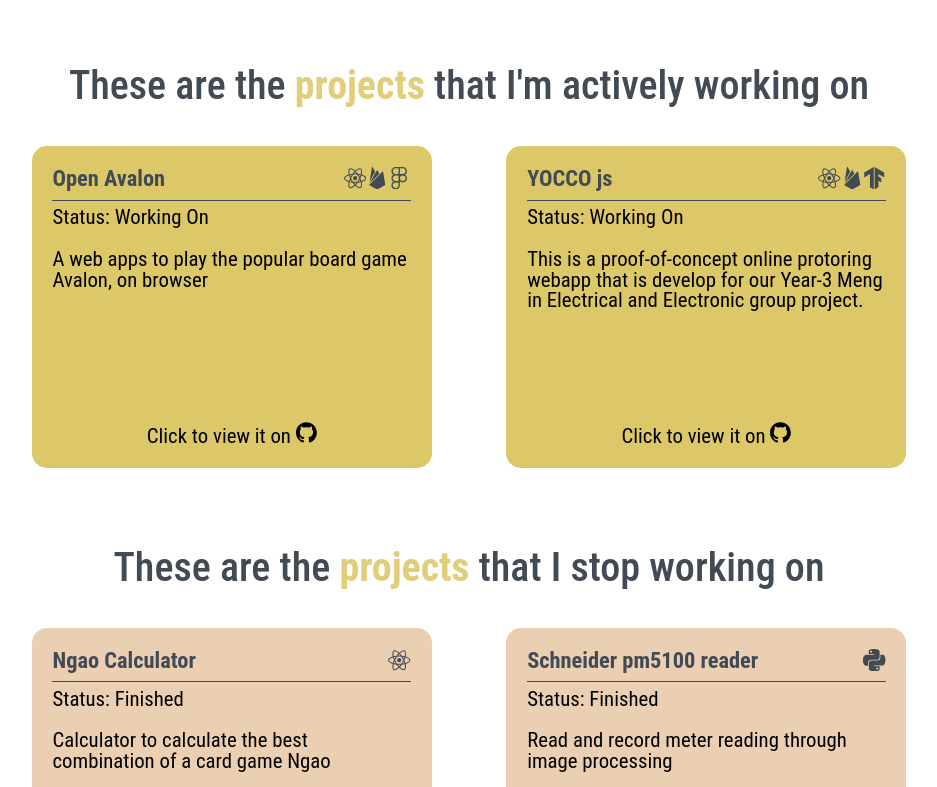
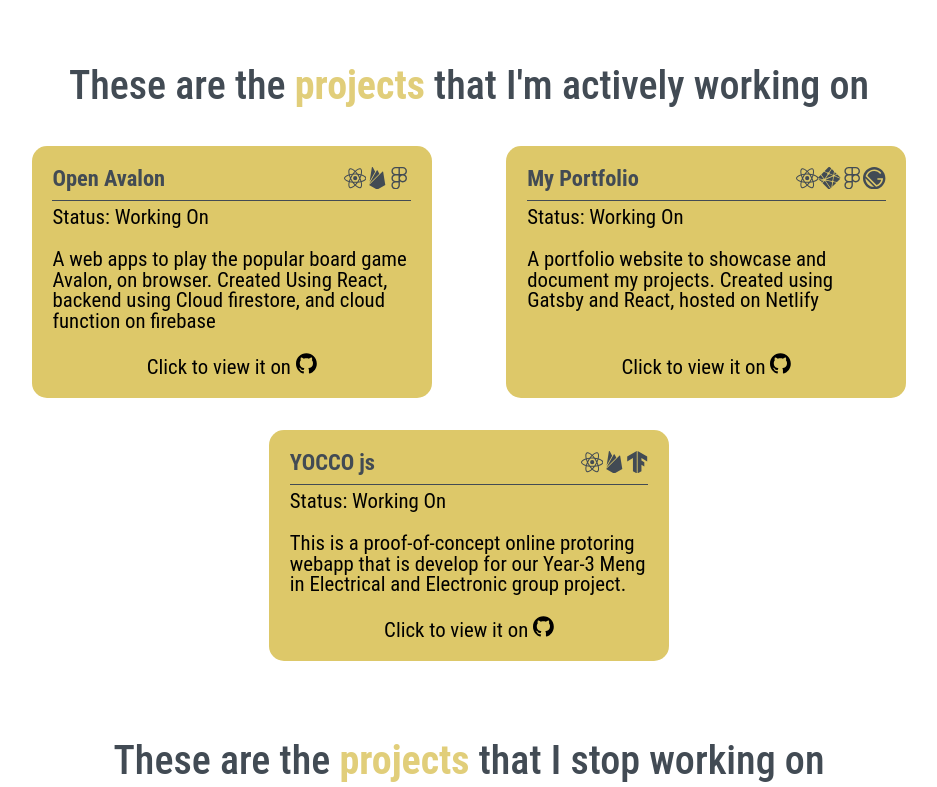
Before and after one commit to Jawkx/my-portfolio-gatsby, a Gatsby site: page / in a window 1280 px wide. Shown: the part 1317-2104 px from the top of the page, without its empty margins (171-1108 px from the left). Built offline with nearby package versions, Linux system fonts and the light colour scheme; Gatsby itself is replaced by a stand-in of ours.

Commit message:
Added Resume, minor link edit

```diff
--- a/gatsby-config.js
+++ b/gatsby-config.js
@@ -2,5 +2,5 @@ module.exports = {
   siteMetadata: {
     title: "My Portfolio",
   },
-  plugins: ["gatsby-plugin-sass"],
+  plugins: ["gatsby-plugin-sass", "gatsby-plugin-react-helmet"],
 };
--- a/package.json
+++ b/package.json
@@ -16,9 +16,11 @@
   },
   "dependencies": {
     "gatsby": "^2.32.8",
+    "gatsby-plugin-react-helmet": "^3.10.0",
     "gatsby-plugin-sass": "^3.2.0",
     "react": "^16.13.1",
     "react-dom": "^16.13.1",
+    "react-helmet": "^6.1.0",
     "react-icons": "^4.2.0",
     "reactjs-popup": "^2.0.4",
     "sass": "^1.32.8"
--- a/src/components/Project.jsx
+++ b/src/components/Project.jsx
@@ -3,7 +3,9 @@ import React from "react";
 import {
   SiFigma,
   SiFirebase,
+  SiGatsby,
   SiGithub,
+  SiNetlify,
   SiPython,
   SiReact,
   SiTensorflow,
@@ -15,6 +17,8 @@ const techIcon = {
   tensorflow: <SiTensorflow />,
   figma: <SiFigma />,
   python: <SiPython />,
+  netlify: <SiNetlify />,
+  gatsby: <SiGatsby />,
 };
 
 const Project = ({ Project }) => {
--- a/src/data.js
+++ b/src/data.js
@@ -78,9 +78,18 @@ export const projectsData = [
     status: "Working On",
     isWorkingOn: true,
     description:
-      " A web apps to play the popular board game Avalon, on browser",
+      " A web apps to play the popular board game Avalon, on browser. Created Using React, backend using Cloud firestore, and cloud function on firebase",
     techUsed: ["react", "firebase", "figma"],
     link: "https://github.com/Jawkx/open-avalon",
+  },
+  {
+    title: "My Portfolio",
+    status: "Working On",
+    isWorkingOn: true,
+    description:
+      " A portfolio website to showcase and document my projects. Created using Gatsby and React, hosted on Netlify",
+    techUsed: ["react", "netlify", "figma", "gatsby"],
+    link: "https://github.com/Jawkx/my-portfolio-gatsby",
   },
   {
     title: "Ngao Calculator",
--- a/src/pages/index.js
+++ b/src/pages/index.js
@@ -4,6 +4,7 @@ import Project from "../components/Project";
 import Contact from "../components/Contacts";
 import { TechNToolsData, projectsData, contactsData } from "../data.js";
 import myPic from "../images/myPic.jpg";
+import { Helmet } from "react-helmet";
 
 import "./index.scss";
 import { SiGatsby } from "react-icons/si";
@@ -31,13 +32,26 @@ const IndexPage = () => {
   ));
   return (
     <main>
+      <Helmet>
+        <meta charSet="utf-8" />
+        <title> My portfolio </title>
+      </Helmet>
       <title>Home Page</title>
       <header>
         <img alt="my face" src={myPic} />
         <h1>
           Hi, I'm <highlight>Jaw</highlight>, Welcome to my portfolio
         </h1>
-        <span> Click here to view my resume </span>
+        <span
+          onClick={() =>
+            window.open(
+              "https://drive.google.com/file/d/1RwBGqfLrAbghrLVNPnaQUxdrkVQbkRAe/view"
+            )
+          }
+        >
+          {" "}
+          Click here to view my resume{" "}
+        </span>
       </header>
       <content>
         <div className="section">
--- a/src/pages/index.scss
+++ b/src/pages/index.scss
@@ -58,6 +58,7 @@ highlight {
   display: flex;
   flex-direction: column;
   align-items: center;
+  min-height: 30vh;
 }
 
 .title {
@@ -133,7 +134,8 @@ highlight {
   margin-bottom: 2em;
   border-radius: 15px;
   width: 35%;
-  min-height: 35vh;
+  min-height: 20vh;
+  max-height: 15em;
   @media screen and (max-width: 600px) {
     width: 100%;
     min-height: 25vh;
@@ -166,7 +168,7 @@ highlight {
 
   .project-description {
     font-size: 1.3em;
-
+    margin-bottom: 1em;
     @media screen and (max-width: 600px) {
       font-size: 0.9em;
     }
```
Also changed, not shown: 1 other file.
